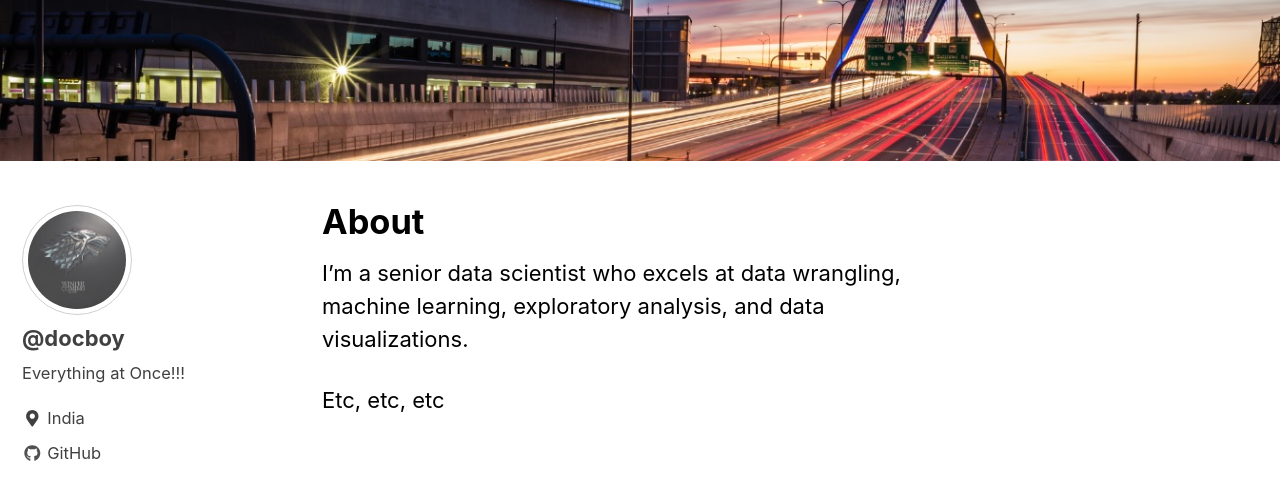
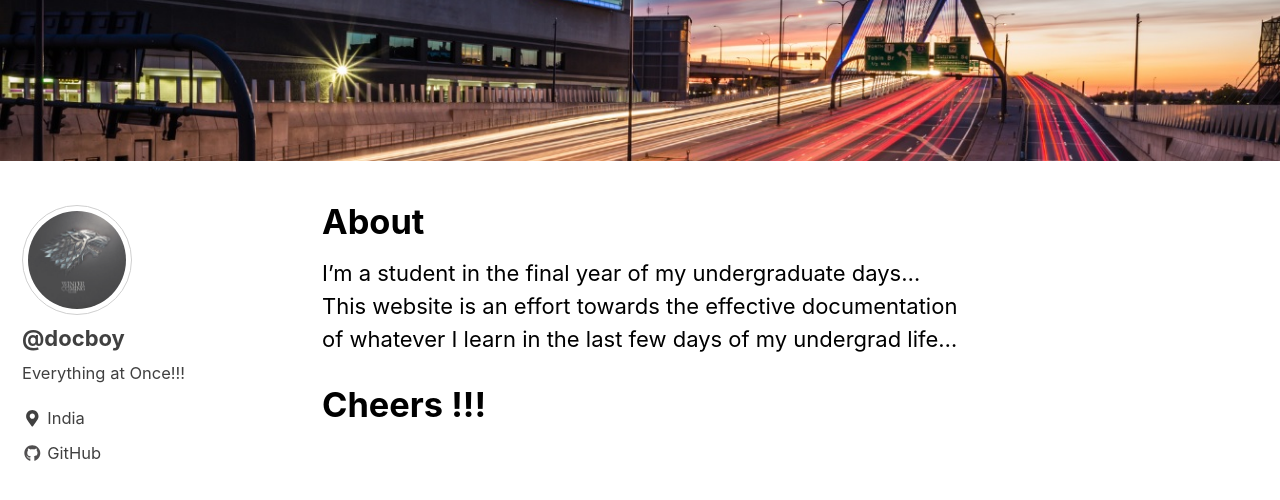
Before and after one commit to atdocboy/atdocboy.github.io, a Jekyll site: the page built from _pages/about.md, in a window 1280 px wide and 900 px high, scrolled down 412 px. Shown: the top 500 px of the window. Built offline with Jekyll 4.4.1, drawn with Linux system fonts in a browser that asks for light colours; nearby versions of some CDN libraries.

```diff
--- a/_pages/about.md
+++ b/_pages/about.md
@@ -5,6 +5,6 @@
   image: "/images/zakim.jpg"
 ---
 
-I'm a senior data scientist who excels at data wrangling, machine learning, exploratory analysis, and data visualizations.
+I'm a student in the final year of my undergraduate days... This website is an effort towards the effective documentation of whatever I learn in the last few days of my undergrad life...
 
-Etc, etc, etc
+# Cheers !!!
```
